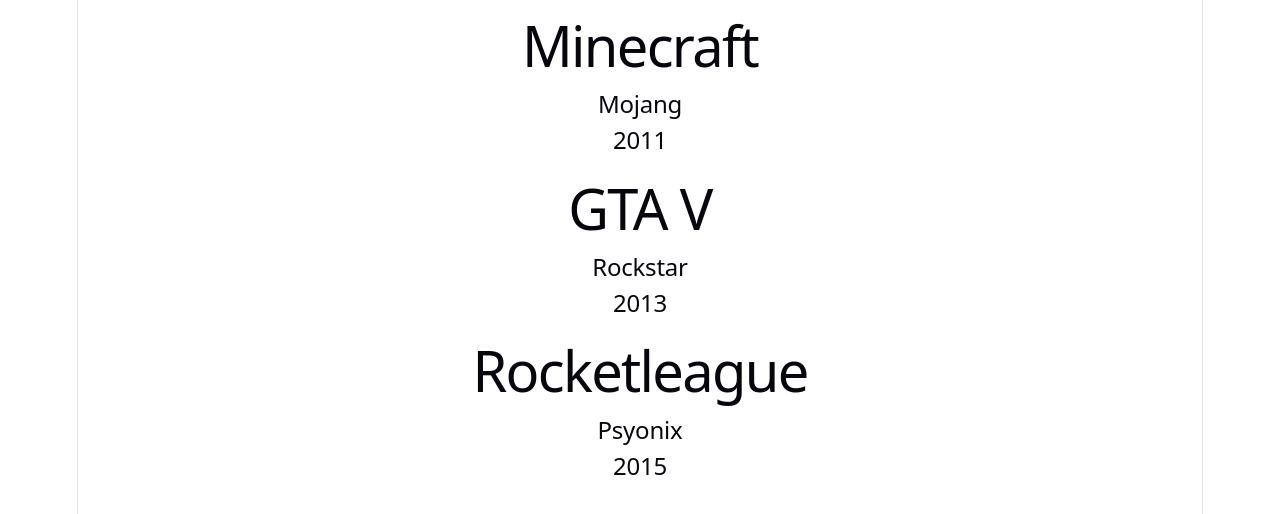
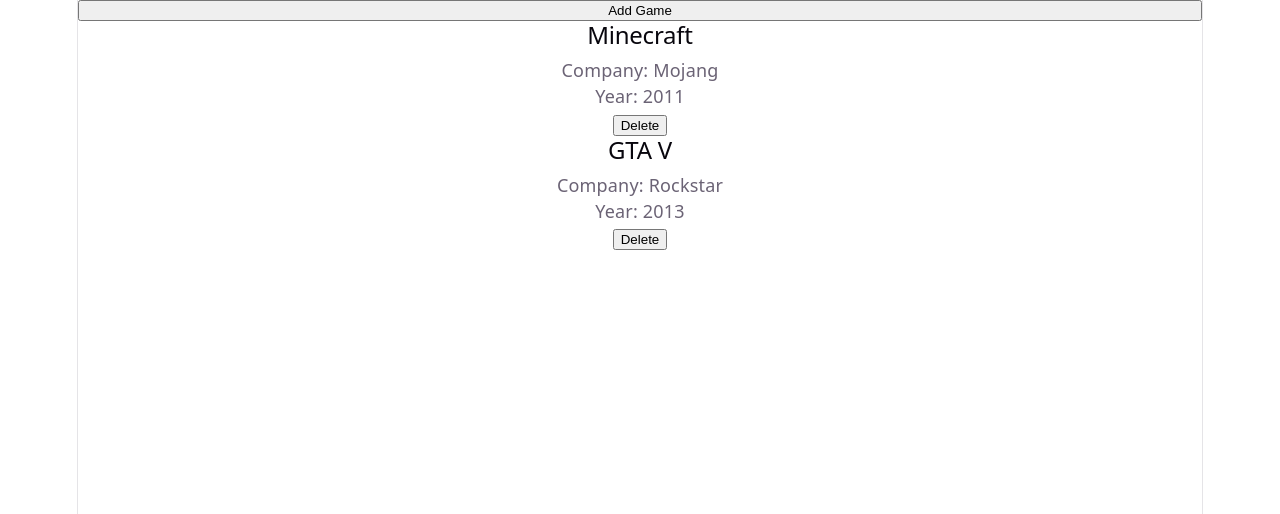
Before and after one commit to abbafadil/abbafadil.github.io, a React (Vite) app: page / in a window 1280 px wide. Shown: the top 514 px of the page. Built offline with nearby package versions, Linux system fonts and the light colour scheme.

Commit message:
props + map, lol

```diff
--- a/src/App.jsx
+++ b/src/App.jsx
@@ -3,15 +3,15 @@
 function Game({ name, company, year }) {
   return (
     <div>
-      <h1>{name}</h1>
-      <h2>{company}</h2>
-      <h2>{year}</h2>
+      <h2>{name}</h2>
+      <p>Company: {company}</p>
+      <p>Year: {year}</p>
     </div>
   );
 }
 
 function App() {
-  const [favg, setFavg] = useState([
+  const [games, setGames] = useState([
     {
       name: "Minecraft",
       company: "Mojang",
@@ -24,24 +24,44 @@
     }
   ]);
 
+  function addGame() {
+    setGames([
+      ...games,
+      {
+        name: "Rocket League",
+        company: "Psyonix",
+        year: 2015
+      }
+    ]);
+  }
+
+  function deleteGame(name) {
+    setGames(
+      games.filter((game) => {
+        return game.name !== name;
+      })
+    );
+  }
+
   return (
     <>
-      <Game
-        name="Minecraft"
-        company="Mojang"
-        year={2011}
-      />
+      <button onClick={addGame}>Add Game</button>
 
-      <Game
-        name="GTA V"
-        company="Rockstar"
-        year={2013}
-       />
-        <Game
-        name="Rocketleague"
-        company="Psyonix"
-        year={2015}
-      />
+      {games.map((game) => {
+        return (
+          <div key={game.name}>
+            <Game
+              name={game.name}
+              company={game.company}
+              year={game.year}
+            />
+
+            <button onClick={() => deleteGame(game.name)}>
+              Delete
+            </button>
+          </div>
+        );
+      })}
     </>
   );
 }
```
